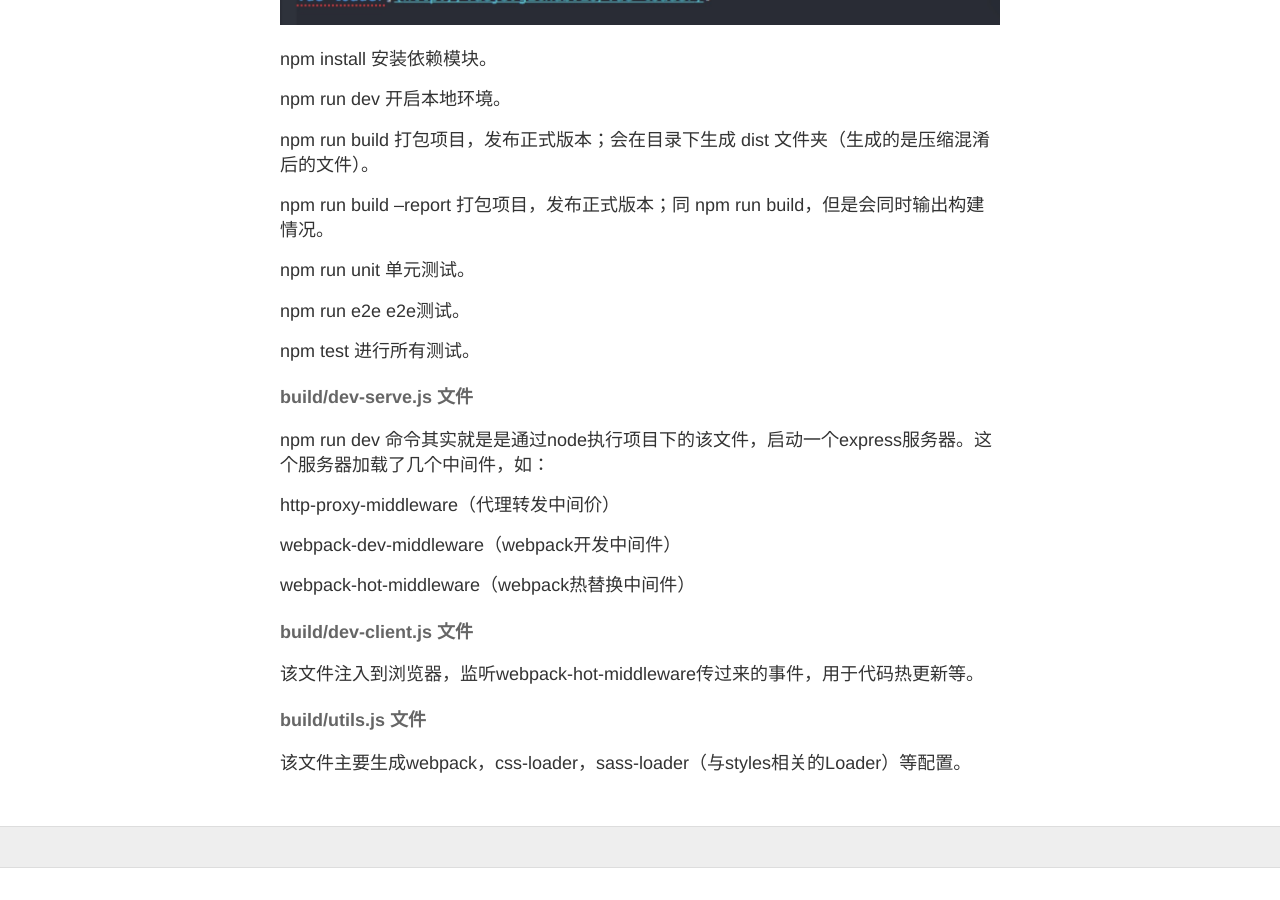
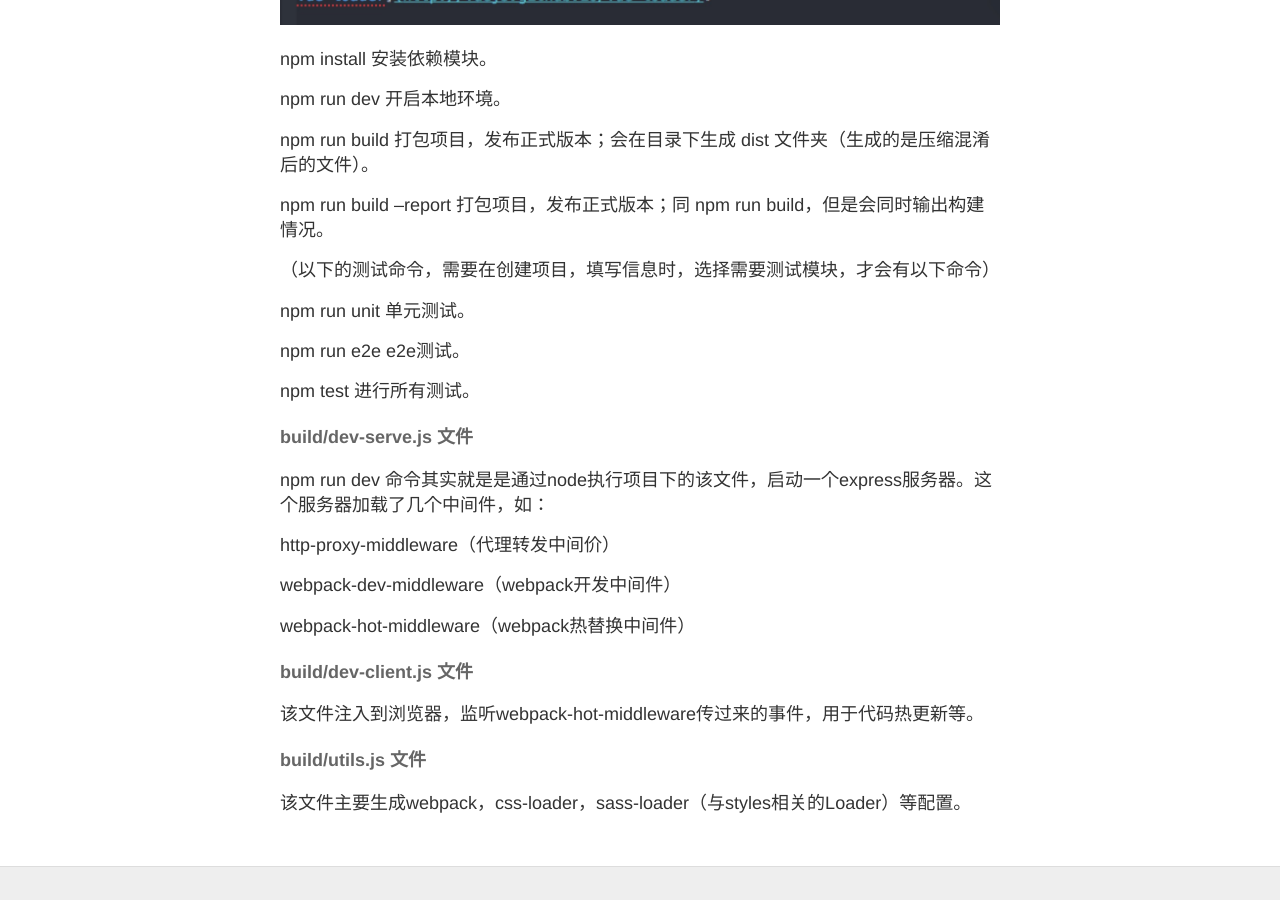
Before and after one commit to juilyhui/juilyhui.github.io, a Jekyll site: the page built from _posts/2017-06-13-vue-vue-cli.md, in a window 1280 px wide and 900 px high, scrolled down 4251 px. Built offline with Jekyll 4.4.1, drawn with Linux system fonts in a browser that asks for light colours; nearby versions of some CDN libraries; before the commit the page ends 5119 px from its top, so only the background shows below that.

Commit message:
vue-vue-cli update

```diff
--- a/_posts/2017-06-13-vue-vue-cli.md
+++ b/_posts/2017-06-13-vue-vue-cli.md
@@ -76,6 +76,8 @@ npm run build  打包项目，发布正式版本；会在目录下生成 dist
 
 npm run build --report  打包项目，发布正式版本；同 npm run build，但是会同时输出构建情况。
 
+（以下的测试命令，需要在创建项目，填写信息时，选择需要测试模块，才会有以下命令）
+
 npm run unit  单元测试。
 
 npm run e2e  e2e测试。
```
